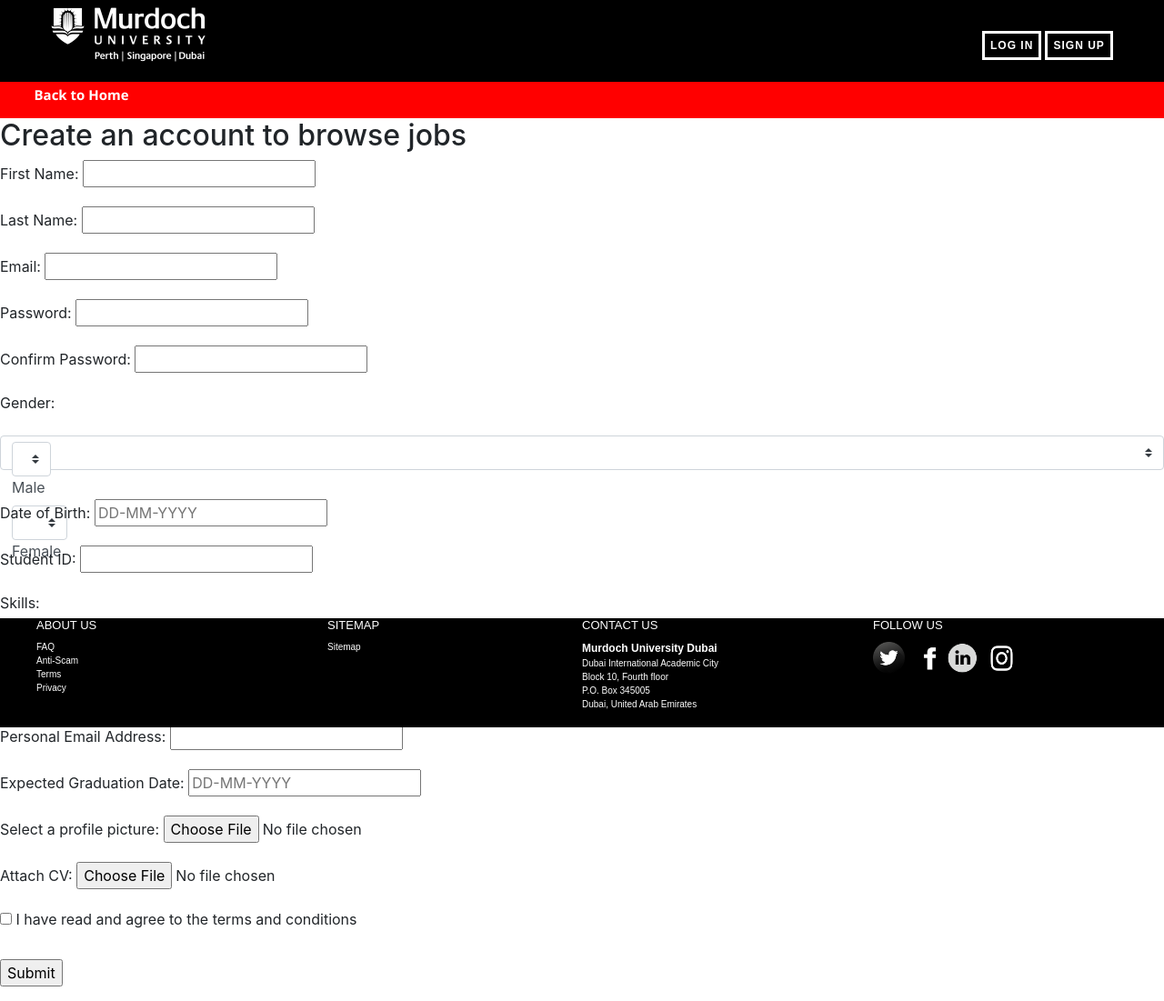
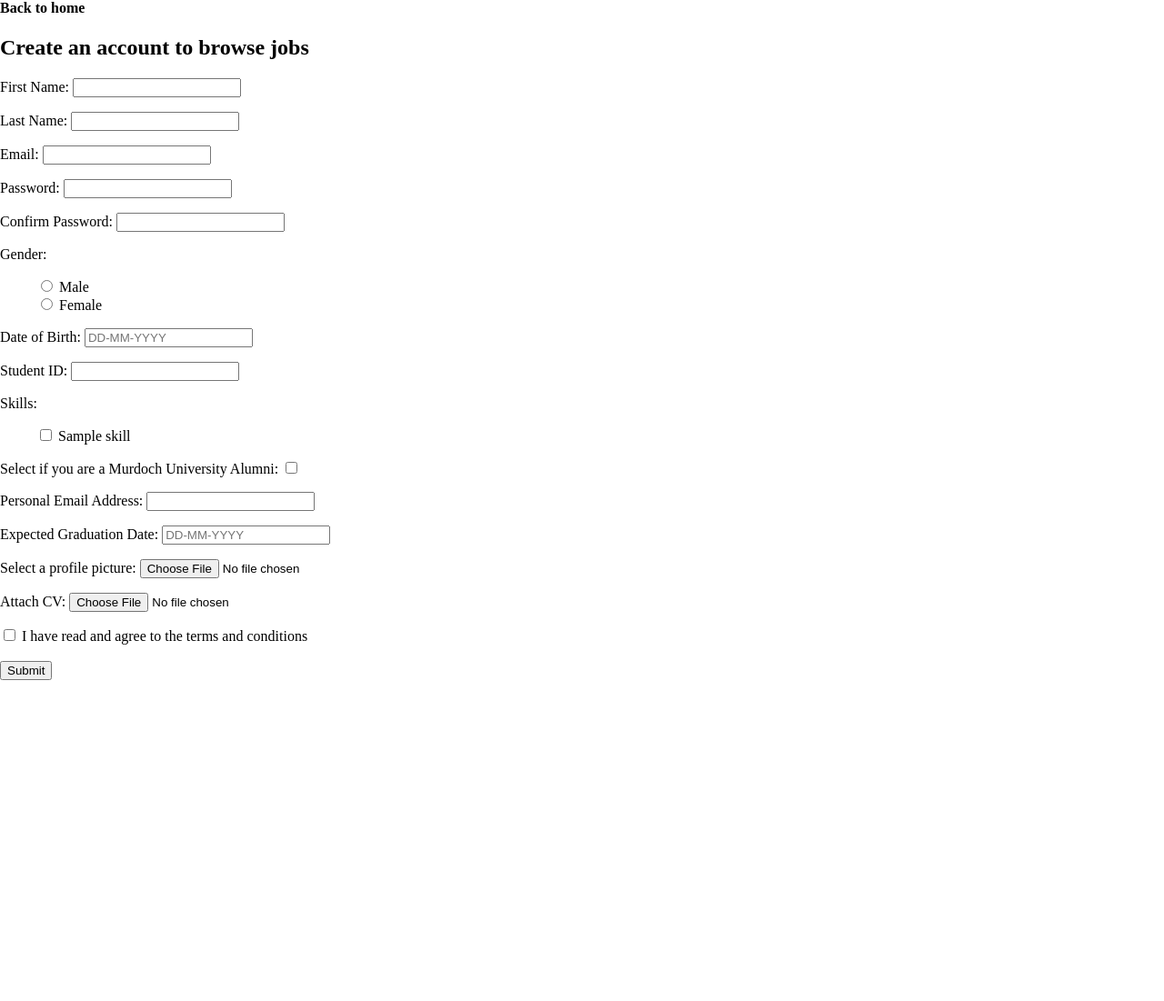
Before and after one commit to roan-varghese/DjangoUnlimited, a Django app: page /student/student_registration in a window 1280 px wide. Shown: the whole page at 91% size. After the commit the page ends 748 px from the top, so only its background shows below. Run offline with Django 3.2, Linux system fonts and the light colour scheme; tables that the repository leaves empty hold one stand-in row (values such as "Sample post"); some libraries are stand-ins or nearby versions.

Commit message:
Fixing everything

```diff
--- a/DjangoUnlimited/Templates/edit_employer_profile.html
+++ b/DjangoUnlimited/Templates/edit_employer_profile.html
@@ -64,7 +64,10 @@
                     <!--div class = "Col1"> </div>
                     <div class = "Col2"> </div!-->
                     {% csrf_token %}
-                    {{ employer_form.as_p }}
+                    {% for field in employer_form %}
+                        {{ field.label }}
+                        {{ field }}
+                    {% endfor %}
                     <div class = "middle">
                         <button class="button2" type="submit"><b>Save Changes</b></button>
                         <button class="button2" type="button"><a href="view_employer_profile"> <b>Cancel</b></a></button>
--- a/DjangoUnlimited/Templates/job_details.html
+++ b/DjangoUnlimited/Templates/job_details.html
@@ -1,4 +1,4 @@
-{% load static%}
+{% load staticfiles %}
 {% block content %}
 
 <form method="POST">
--- a/DjangoUnlimited/Templates/my_applications.html
+++ b/DjangoUnlimited/Templates/my_applications.html
@@ -1,4 +1,4 @@
-{% load static %}
+{% load staticfiles %}
 
 {% block css %}
 <style>
--- a/DjangoUnlimited/Templates/news.html
+++ b/DjangoUnlimited/Templates/news.html
@@ -1,4 +1,4 @@
-{% load static %}
+{% load staticfiles %}
 
 {% block title %}
 <title>NEWS HEADLINES BY CNN</title>
--- a/DjangoUnlimited/Templates/student_registration.html
+++ b/DjangoUnlimited/Templates/student_registration.html
@@ -2,15 +2,6 @@
 <!-- Stylesheet -->
 {% block css %}
     <link rel="stylesheet" rel = "text/css" href="{% static 'css/Stylesheet.css' %}"/>
- <link rel="stylesheet" href="{% static 'dist/css/AdminLTE.min.css' %}" />
-    <link rel="stylesheet" href="{% static 'bootstrap/dist/css/bootstrap.min.css' %}"/>
-
-    <!-- Font Awesome -->
-    <link rel="stylesheet" href="{% static 'font-awesome/css/font-awesome.min.css' %}" />
-    <!-- Ionicons -->
-    <link rel="stylesheet" href="{% static 'Ionicons/css/ionicons.min.css' %}" />
-    <!--<link rel="stylesheet" href="https://stackpath.bootstrapcdn.com/font-awesome/4.7.0/css/font-awesome.min.css">-->
-    <link rel="stylesheet" href="{% static 'https://maxcdn.bootstrapcdn.com/bootstrap/4.0.0/css/bootstrap.min.css' %}" integrity="sha384-Gn5384xqQ1aoWXA+058RXPxPg6fy4IWvTNh0E263XmFcJlSAwiGgFAW/dAiS6JXm" crossorigin="anonymous">
 {% endblock css %}
 
 <!DOCTYPE html>
@@ -18,25 +9,7 @@
 <head>
     <meta charset="UTF-8">
     <meta name="viewport" content="width=device-width, initial-scale=1.0">
-     <meta name="description" content="Welcome to Career Portal : 100% Job Board. Find a job near you. Simple, fast and efficient -  United Arab Emirates">
-    <meta name="keywords" content="Career Portal, United Arab Emirates, jobs ads, jobs, ads, script, app, premium jobs">
     <title>Student Sign Up</title>
-    <style>
-        h3{
-            font-size: 13px;
-        }
-        footer{
-        height: 120px;
-        }
-nav{
-height: 90px;
-}
-.bottomnav{
-height:40px;
-}
-
-
-    </style>
 
     <script language="JavaScript">
         function disable_fields(status)
@@ -59,27 +32,8 @@ height:40px;
     </script>
 
 </head>
- <!--This is the begining of the header!-->
-    <header>
-        <nav>
-            <section class= "nav-container">
-                <div class = "logo"><img src="{% static 'images/murdochlogo.png' %}" alt = "Murdoch University Logo" height="60.0em" width="170.0em"></div>
-                <aside class="menu">
-                    <div class="menu-content">
-                        <a href="accounts/login"><i class="userlogin"></i>LOG IN</a>
-                        <a href="register"><i class="useradd "></i>SIGN UP</a>
-                    </div>
-                </aside>
-            </section>
-        </nav>
-
-        <div class="bottomnav">
-            <a class="active" href="/"> <b>Back to Home</b></a>
-        </div>
-    </header>
-
 <body onload="disable_fields(document.getElementById('id_alumni_status').checked)">
-
+    <h4><a href="/">Back to home</a></h4>
 
     <h2>Create an account to browse jobs</h2>
     <form action="student_registration" method="post" enctype="multipart/form-data">
@@ -98,56 +52,4 @@ height:40px;
         {% endfor %}
     </div>
 </body>
- <!--This is the begining of the footer!-->
-    <footer>
-        <div class = "main">
-
-            <!-- This is the 1st column of the footer!-->
-            <div class = "about">
-                <ul><h3>ABOUT US</h3>
-                    <a href = "https://www.murdochuniversitydubai.com/faq" style="color: white"> <li>FAQ</li> </a>
-                    <a href = "https://murdochdubaicareerportal.com/page/anti-scam" style="color: white"> <li>Anti-Scam</li> </a>
-                    <a href = ""><li style="color: white">Terms</li> </a>
-                    <a href = "https://www.murdochuniversitydubai.com/university-privacy-policy" style="color: white"><li>Privacy</li> </a>
-                </ul>
-            </div>
-
-            <!-- This is the 2nd column of the footer !-->
-            <div class = "sitemap">
-                <ul>
-                    <h3>SITEMAP</h3>
-                    <a href = "sitemap.html"><li style="color: white"> Sitemap </li> </a>
-                </ul>
-            </div>
-
-
-            <!-- This is the 3rd column of the footer !-->
-            <div class = "contact">
-                <h3> CONTACT US </h3>
-                <p class="para1">
-                    <b>Murdoch University Dubai</b>
-                    <br>
-                </p>
-                <p class="para2">
-                    Dubai International Academic City <br>
-                    Block 10, Fourth floor <br>
-                    P.O. Box 345005 <br>
-                    Dubai, United Arab Emirates
-                </p>
-
-            </div>
-
-            <!-- This is the 4th column of the footer !-->
-            <div class = "follow">
-                <h3> FOLLOW US </h3>
-                <a href= "https://twitter.com/MurdochUniDubai?ref_src=twsrc%5Egoogle%7Ctwcamp%5Eserp%7Ctwgr%5Eauthor"> <img src = "{% static 'images/twitter.png' %}" alt = "Twitter Icon" height="35.0em" width="35.0em"> </a>
-                <a href= "https://www.facebook.com/murdochdubai/"><img src= "{% static 'images/facebook.png' %}" alt = "Facebook Icon" height="40.0em" width="40.0em"> </a>
-                <a href= "https://www.linkedin.com/school/murdoch-university-dxb/"><img src = "{% static 'images/linkedin.png' %}" alt = "LinkedIn Icon" height="35.0em" width="35.0em"></a>
-                <a href = "https://www.instagram.com/murdochdubai/?hl=en"><img src = "{% static 'images/insta.png' %}" alt = "Instagram Icon" height="40.0em" width="47.0em"></a>
-            </div>
-        </div>
-    </footer>
-<script src="../../bower_components/jquery/dist/jquery.min.js"></script>
-    <!-- Bootstrap 3.3.7 -->
-    <script src="../../bower_components/bootstrap/dist/js/bootstrap.min.js"></script>
 </html>
--- a/DjangoUnlimited/Templates/view_employer_profile.html
+++ b/DjangoUnlimited/Templates/view_employer_profile.html
@@ -1,4 +1,4 @@
-{% load static %}
+{% load staticfiles %}
 <!DOCTYPE html>
 <html lang="en">
 <head>
--- a/DjangoUnlimited/Templates/view_student_profile.html
+++ b/DjangoUnlimited/Templates/view_student_profile.html
@@ -1,4 +1,4 @@
-{% load static %}
+{% load staticfiles %}
 <!DOCTYPE html>
 <html lang="en">
 <head>
--- a/DjangoUnlimited/static/css/Stylesheet.css
+++ b/DjangoUnlimited/static/css/Stylesheet.css
@@ -2,29 +2,28 @@ body{
     margin: 0px;
 }
 
+
 /* the position of overall nav  */
 nav{
     width:100%;
-    height: 8.5em;
+    height: 5.8em;
     position: relative;
     background: black;
-
 }
 
 /* the section contains the nav-container */
 .nav-container{
     width:100%;
     position: relative;
-    background: black;
+    background: rgb(29,26,26);
     overflow: hidden;
-
 }
 
-/* the postion of overall murdochlogo */
+/* the position of overall murdoch logo */
 .nav-container>.logo{
     float:left;
-    position: fixed;
-    top: 0.5em;
+    position: relative;
+    top: 1.5em;
     left: 3.5em;
 }
 
@@ -33,25 +32,24 @@ nav{
 .menu{
     width: 100%;
     height: 1em;
-    background: black;
+    background: rgb(29,26,26);
 }
 
 /* the over styling of nav menu-content*/
 .menu>.menu-content{
     width: 200px;
-    height: 6.0em;
+    height: 11em;
     float: right;
     font-family: Segoe UI;
-    font-size: 12px;
+    font-size: 10px;
     font-weight: bold;
     letter-spacing: 1px;
     position: relative;
     line-height: 100px;
-    background: black;
-    padding-bottom: 20px;
+    background: rgb(29,26,26);
 }
 
-.menu>.menu-content>a{
+.menu>.menu-content>a {
     color: white;
     text-align: center;
     text-decoration: none;
@@ -69,15 +67,15 @@ nav{
 
 
 .menu>.menu-content>a:hover{
-    color: red;
+    color: rgb(204,0,0);
 }
 
 
 /*This section contains the styling of bottomnav*/
 .bottomnav {
     overflow: hidden;
-    background-color: red;
-     height: 40px;
+    background-color: rgb(204,0,0);
+    height: 4.3em;
 }
 
 .bottomnav a {
@@ -85,22 +83,21 @@ nav{
     color: white;
     text-align: center;
     padding: 1em 1em ;
-    padding-top: 0.2em;
-    padding-left: 2.5em;
+    padding-top: 1.5em;
+    padding-left: 3.5em;
     text-decoration: none;
-    font-size: 15px;
+    font-size: 18px;
     font-family: Segoe UI;
 }
 
 
 footer{
-    background-color: black;
+    background-color: rgb(29,26,26);
     color: white;
-    font-family: "Arial" ;
     bottom: 0;
     left:0;
     width: 100%;
-    position: fixed;
+    position: static;
     margin: auto;
 }
 
@@ -109,30 +106,30 @@ footer{
     padding-bottom: 0;
     border:0;
     margin: 0;
-    font-size: 12px;
-
 }
 
 .para2{
-    font-size: 10px;
+    font-size: 0.75em;
     padding:0;
     border:0;
     margin: 0;
-
 }
 
 ul{
     list-style-type:none;
 }
 
-a{
+ul>a{
     color: white;
-    font-family: "Arial" ;
     text-decoration: none;
 }
 
+a{
+    color: black;
+    text-decoration: none;
+}
 .main{
-    background-color: black;
+    background-color: rgb(29,26,26);
     display:flex;
     width: 100%;
     bottom: 0;
@@ -142,13 +139,10 @@ a{
 
 .about{
     flex:1;
-    font-size: 10px;
-
 }
 
 .sitemap{
     flex:1;
-    font-size: 10px;
 }
 .helpDesk{
     flex:1;
@@ -156,10 +150,8 @@ a{
 
 .contact{
     flex:1;
-      font-size: 10px;
 }
 
 .follow{
     flex:1;
-      font-size: 10px;
 }
```
Also changed, not shown: DjangoUnlimited/static/css/Form.css (line endings or trailing spaces).
